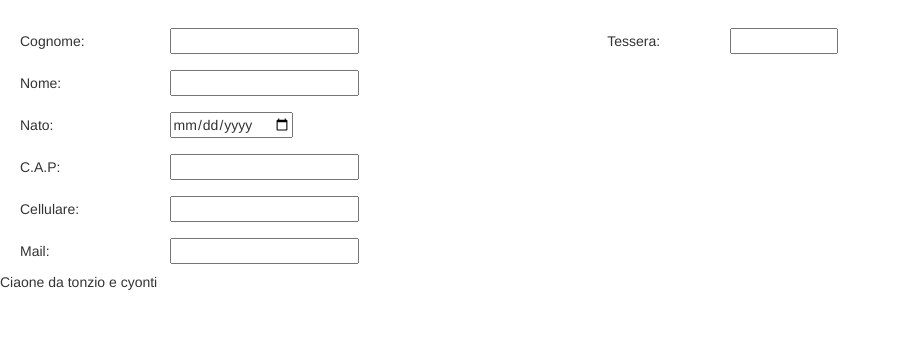
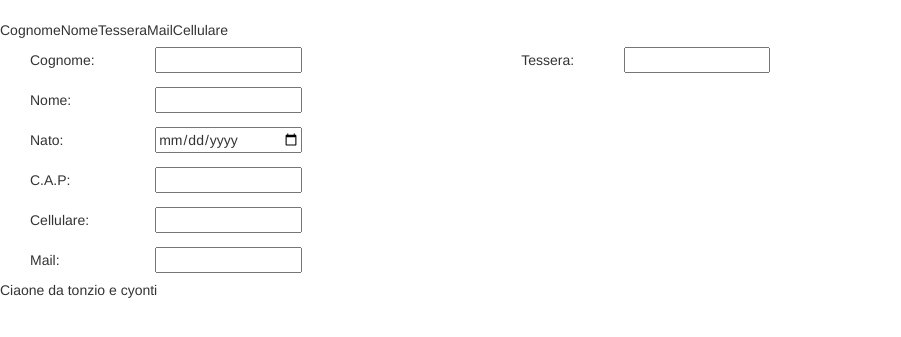
Before and after one commit to DavideTonin99/gestionaleFabLab, a Django app: page /anagrafica/ in a window 1280 px wide. Shown: the part 77-414 px from the top of the page, without its empty margins (0-901 px from the left). Run offline with Django 3.2, Linux system fonts and the light colour scheme; some libraries are stand-ins or nearby versions.

Commit message:
Initialization of users table in anagrafica.html page

```diff
--- a/gestionaleapp/static/style.css
+++ b/gestionaleapp/static/style.css
@@ -1,13 +1,3 @@
-.insert-table {
-    margin-left: 20px;
-    width: 75%;
-}
-
-.insert-table tr {
-    height: 3em;
-    vertical-align: middle;
-}
-
 .navbar-brand>img {
     height: 50px;
 }
@@ -24,3 +14,18 @@
     line-height: 45px !important;
     vertical-align: middle;
 }
+
+/* Pagina anagrafica */
+.insert-table {
+    margin-left: 30px;
+    width: 75%;
+}
+
+.insert-table tr {
+    height: 40px;
+    vertical-align: middle;
+}
+
+input {
+	width: 40%;
+}
--- a/gestionaleapp/templates/gestionaleapp/anagrafica.html
+++ b/gestionaleapp/templates/gestionaleapp/anagrafica.html
@@ -4,18 +4,36 @@
 {% block pagename %} <img class="logo" src="{% static 'gestionaleapp/logo_fablab.png' %}"> {% endblock %}
 
 {% block content %}
+    <table>
+        <tr>
+            <td>Cognome</td>
+            <td>Nome</td>
+            <td>Tessera</td>
+            <td>Mail</td>
+            <td>Cellulare</td>
+        </tr>
+    {% for user in users %}
+        <tr>
+            <td>user.surname</td>
+            <td>user.name</td>
+            <td>user.card</td>
+            <td>user.mail</td>
+            <td>user.telephone</td>
+        </tr>
+    {% endfor %}
+    </table>
     <form method="get" action="">
         <table class="insert-table">
             <tr>
                 <td>Cognome: </td>
-                <td><input type="text" name="surname" size="20"></td>
+                <td><input type="text" name="surname" maxlength="32"></td>
                 <td></td>
                 <td>Tessera:</td>
-                <td><input type="text" name="card" size="10"></td>
+                <td><input type="text" name="card" maxlength="32"></td>
             </tr>
             <tr>
                 <td>Nome:</td>
-                <td><input type="text" name="name" size="20"></td>
+                <td><input type="text" name="name"></td>
             </tr>
             <tr>
                 <td>Nato:</td>
@@ -23,15 +41,15 @@
             </tr>
             <tr>
                 <td>C.A.P:</td>
-                <td><input></td>
+                <td><input type="text" name="cap"></td>
             </tr>
             <tr>
                 <td>Cellulare:</td>
-                <td><input></td>
+                <td><input type="text" name="telephone" maxlength="15"></td>
             </tr>
             <tr>
                 <td>Mail:</td>
-                <td><input>
+                <td><input  type="text" name="mail" maxlength="254">
             </tr>
         </table>
     </form>
```
